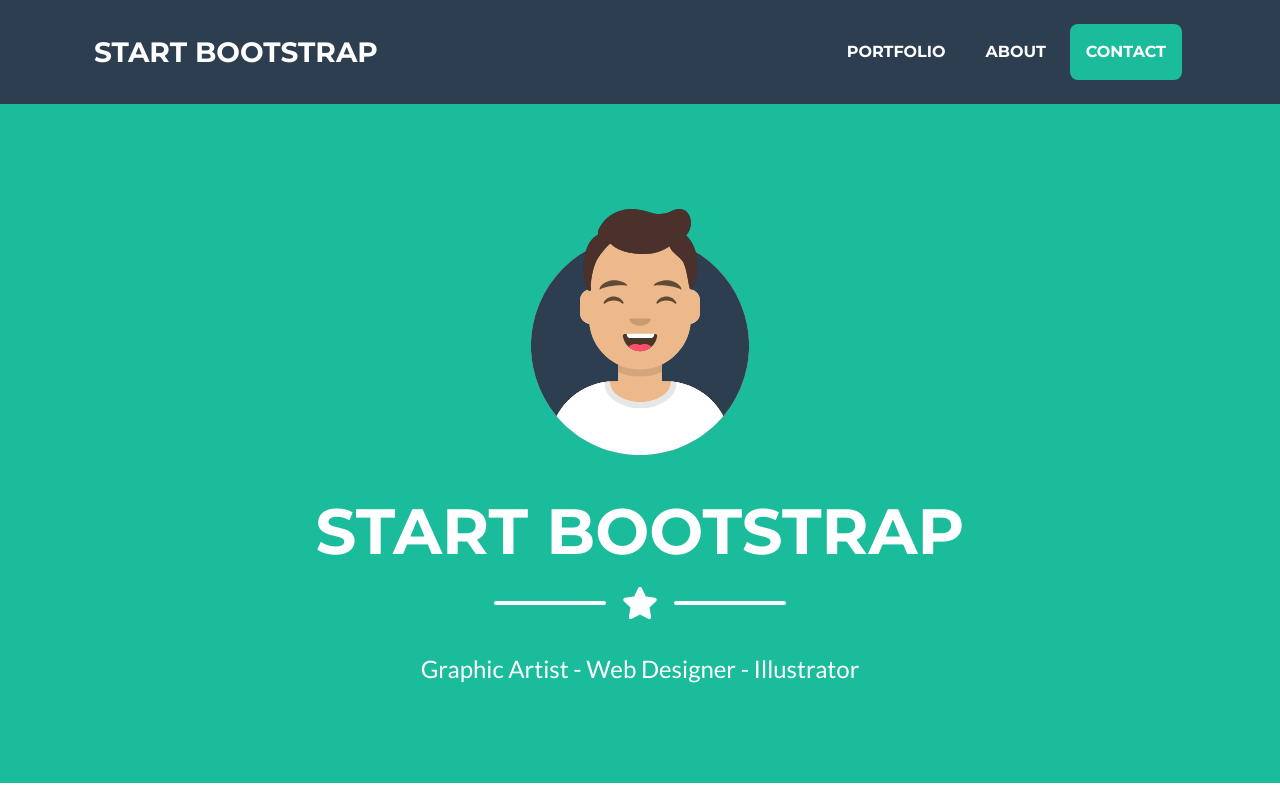
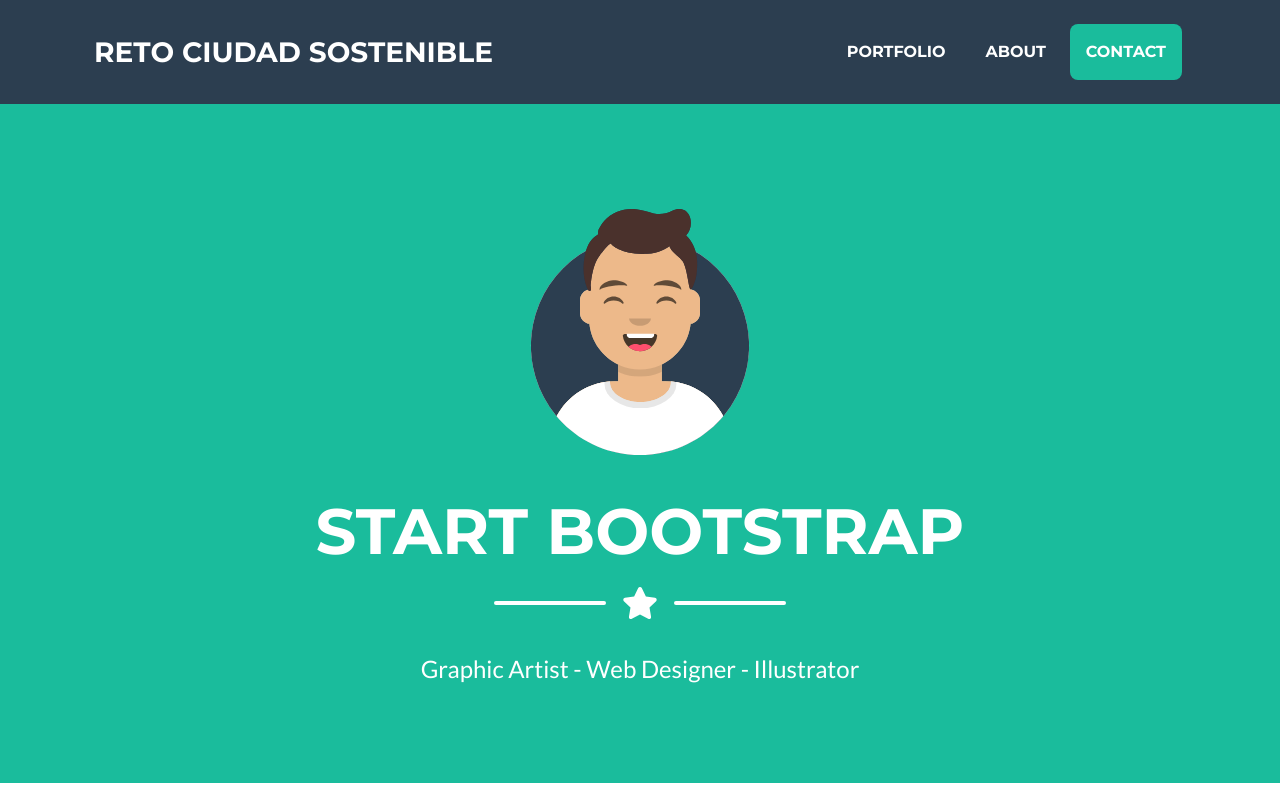
Before and after one commit to lmayorgav/reto_ciudad_sostenible, a plain HTML site: page index.html in a window 1280 px wide. Shown: the top 800 px of the page. Drawn offline with nearby package versions, Linux system fonts and the light colour scheme.

Commit message:
Update index.html

```diff
--- a/index.html
+++ b/index.html
@@ -20,7 +20,7 @@
         <!-- Navigation-->
         <nav class="navbar navbar-expand-lg bg-secondary text-uppercase fixed-top" id="mainNav">
             <div class="container">
-                <a class="navbar-brand js-scroll-trigger" href="#page-top">Start Bootstrap</a>
+                <a class="navbar-brand js-scroll-trigger" href="#page-top">RETO CIUDAD SOSTENIBLE</a>
                 <button class="navbar-toggler navbar-toggler-right text-uppercase font-weight-bold bg-primary text-white rounded" type="button" data-toggle="collapse" data-target="#navbarResponsive" aria-controls="navbarResponsive" aria-expanded="false" aria-label="Toggle navigation">
                     Menu
                     <i class="fas fa-bars"></i>
```
